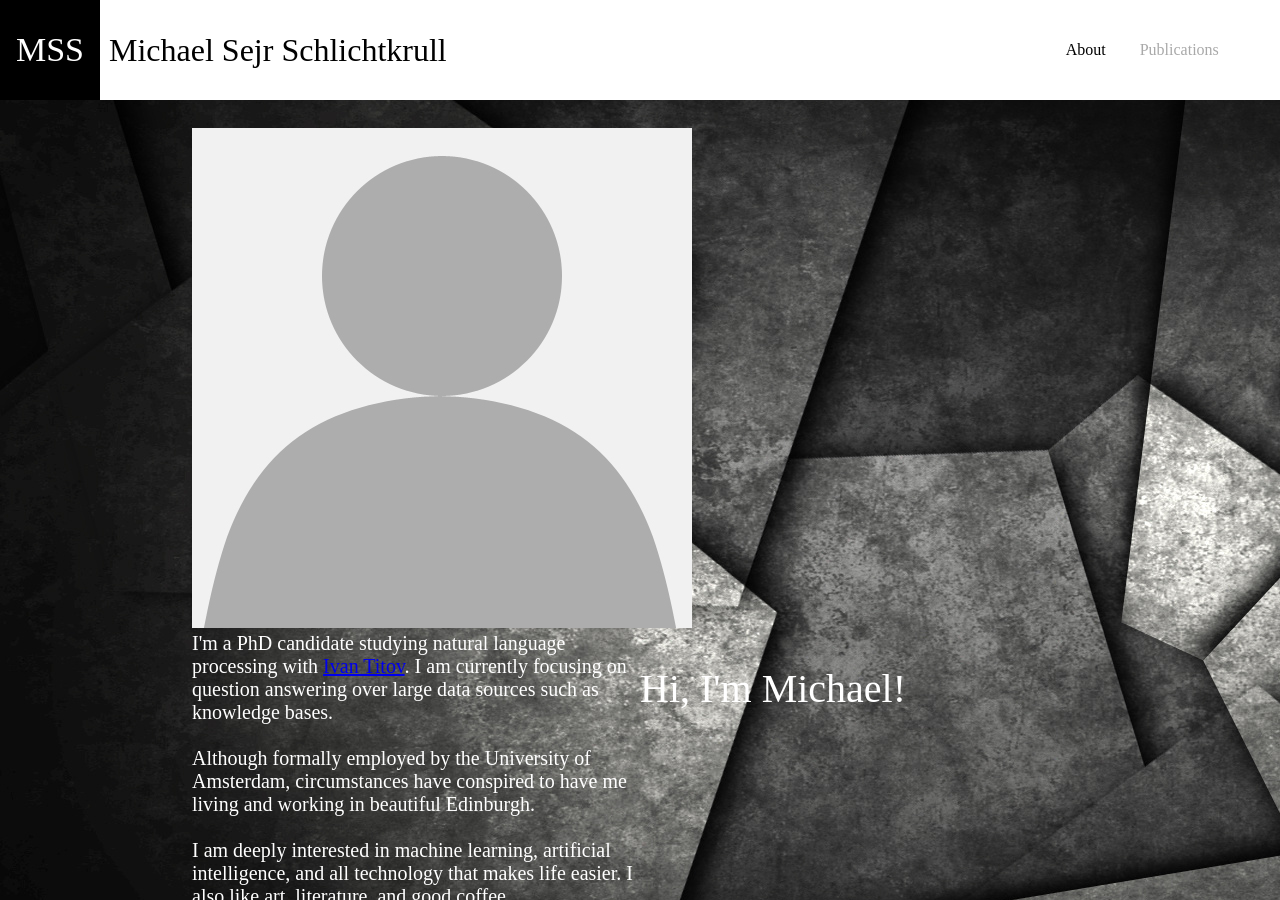
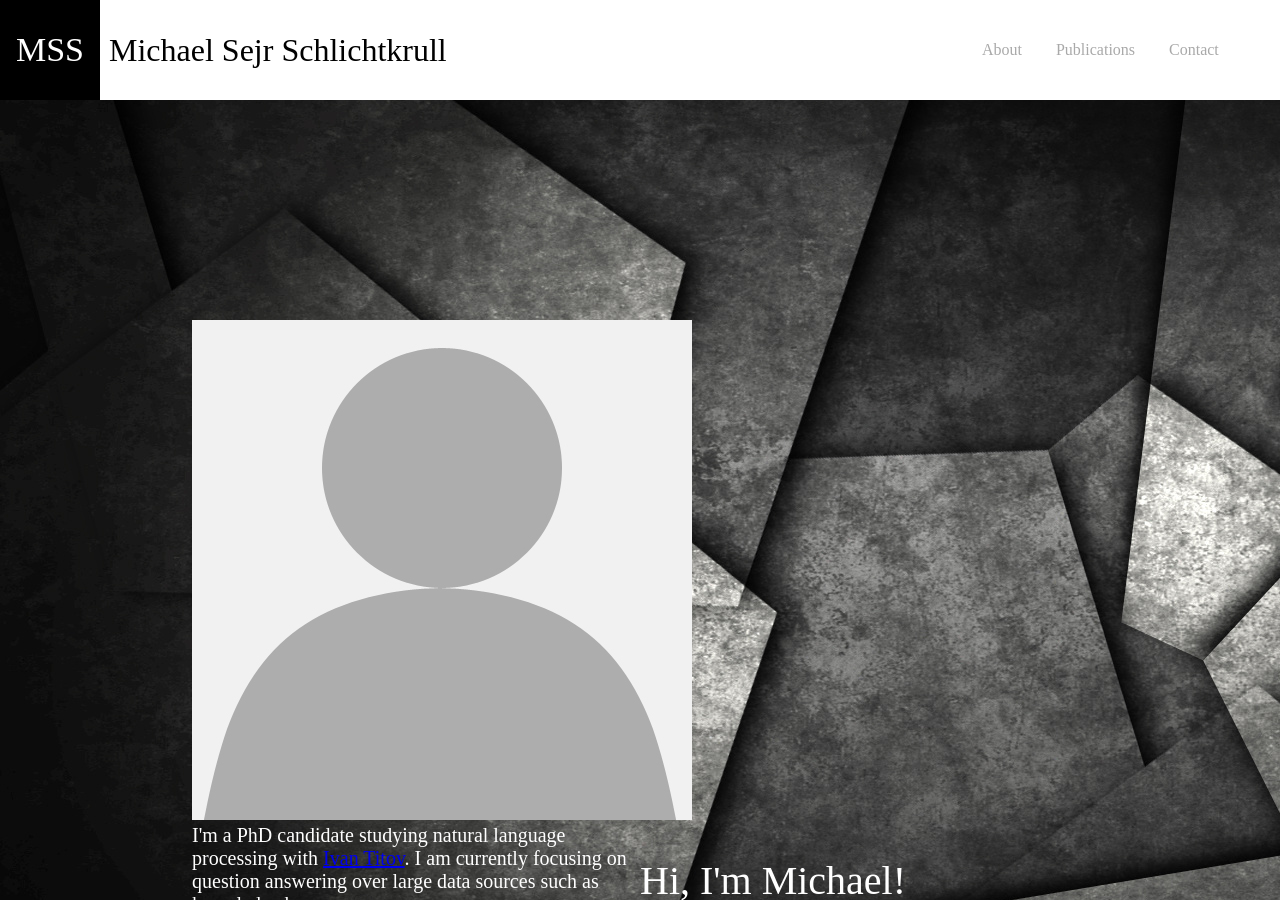
Before and after one commit to MichSchli/MichSchli.github.io, a Jekyll site: the page built from _pages/index.html, in a window 1280 px wide and 900 px high. Built offline with Jekyll 4.4.1, drawn with Linux system fonts in a browser that asks for light colours; nearby versions of some CDN libraries; some of the changed text lies outside the part shown.

Commit message:
Some small changes

```diff
--- a/_includes/header.html
+++ b/_includes/header.html
@@ -8,12 +8,15 @@
    </div>
    <nav class=michael-header-navigation>
       <ul class=michael-header-navigation-list>
-      {% assign navigation_pages = site.html_pages | sort: 'navigation_weight' %}
-      {% for navigation_page in navigation_pages %}
-         <li class="michael-header-navigation-item{% if navigation_page.title == page.title %} michael-header-navigation-item-selected{% endif %}">
-         <a href={{navigation_page.url}}>{{navigation_page.title}}</a>
-         </li>
-      {% endfor %}
+		<li class="michael-header-navigation-item">
+			<a href=/#about>About</a>
+		</li>
+		<li class="michael-header-navigation-item">
+			<a href=/#publications>Publications</a>
+		</li>
+		<li class="michael-header-navigation-item">
+			<a href=/#contact>Contact</a>
+		</li>
       </ul>
    </nav>
 </div>
--- /dev/null
+++ b/_pages/about.html
@@ -0,0 +1,15 @@
+<div class=michael-portrait-box>
+   <img src=/images/portrait-placeholder.jpg></img>
+</div>
+
+<div class=michael-greeting-box>
+   <h2 class=michael-greeting>Hi, I'm Michael!</h2>
+</div>
+
+<div class=michael-about-box>
+I'm a PhD candidate studying natural language processing with <a href=ivan-titov.org>Ivan Titov</a>. I am currently focusing on question answering over large data sources such as knowledge bases.
+<br /><br />
+Although formally employed by the University of Amsterdam, circumstances have conspired to have me living and working in beautiful Edinburgh.
+<br /><br />
+I am deeply interested in machine learning, artificial intelligence, and all technology that makes life easier. I also like art, literature, and good coffee.
+</div>
--- a/_pages/index.html
+++ b/_pages/index.html
@@ -2,31 +2,26 @@
 permalink: /
 layout: default
 lang: en
-title: About
-navigation_weight: 1
 ---
 
+<section id=about class="michael-section">
+	<div class=michael-segment-separator></div>
 	<div class=michael-segment-box>
-<div class=michael-portrait-box>
-   <img src=/images/portrait-placeholder.jpg></img>
+		{% include_relative about.html %}
 	</div>
+</section>
 
-<div class=michael-greeting-box>
-   <h2 class=michael-greeting>Hi, I'm Michael!</h2>
+<section id=publications class="michael-section">
+	<div class=michael-segment-separator></div>
+	<div class=michael-segment-box>
+		{% include_relative publications.html %}
 	</div>
+</section>
 
-<div class=michael-about-box>
-I'm a PhD candidate studying natural language processing with <a href=ivan-titov.org>Ivan Titov</a>. I am currently focusing on question answering over large data sources such as knowledge bases.
-<br /><br />
-Although formally employed by the University of Amsterdam, circumstances have conspired to have me living and working in beautiful Edinburgh.
-<br /><br />
-I am deeply interested in machine learning, artificial intelligence, and all technology that makes life easier. I also like art, literature, and good coffee.
-</div>
-</div>
-
-<div class=michael-segment-separator>
-</div>
-
+<section id=contact class="michael-section">
+	<div class=michael-segment-separator></div>
 	<div class=michael-segment-box>
 		{% include_relative contact.html %}
 	</div>
+	<div class=michael-segment-separator></div>
+</section>
--- a/_pages/publications.html
+++ b/_pages/publications.html
@@ -1,11 +1,6 @@
----
-permalink: /publications
-layout: default
-lang: en
-title: Publications
-navigation_weight: 3
----
 <script type="text/javascript" src=script/toggle.js></script>
+
+<div class=michael-publications-box>
 
 {% for publication in site.data.publications %}
 <div class=michael-publication-box id=publication-box-{{forloop.index}}>
@@ -51,3 +46,5 @@
 
 </div>
 {% endfor %}
+
+</div>
--- a/css/main.css
+++ b/css/main.css
@@ -17,25 +17,23 @@
 .michael-content-box{
 	padding-left: 15%;
 	padding-right: 15%;
-	padding-top: 10%;
+	padding-top: 0px;
 	display: inline-block;
 	-webkit-box-sizing: border-box;
 	-moz-box-sizing: border-box;
 	box-sizing: border-box;
 	width: 100%;
-	height:200%;
 }
 
 .michael-segment-separator{
 	width:100%;
-	height:100px;
+	height:320px;
 	float:left;
 }
 
-.michael-segment-box{
+.michael-section{
 	float: left;
 	width: 100%;
-	height: 50%;
 }
 
 /*
@@ -203,3 +201,13 @@
 	float: left;
 	text-align: center;
 }
+
+/*
+Styling for 'publications' section
+*/
+
+.michael-publications-box {
+	background: white;
+	float: left;
+	width: 100%;
+}
```
Lines whose indentation alone changed are shown as unchanged.
